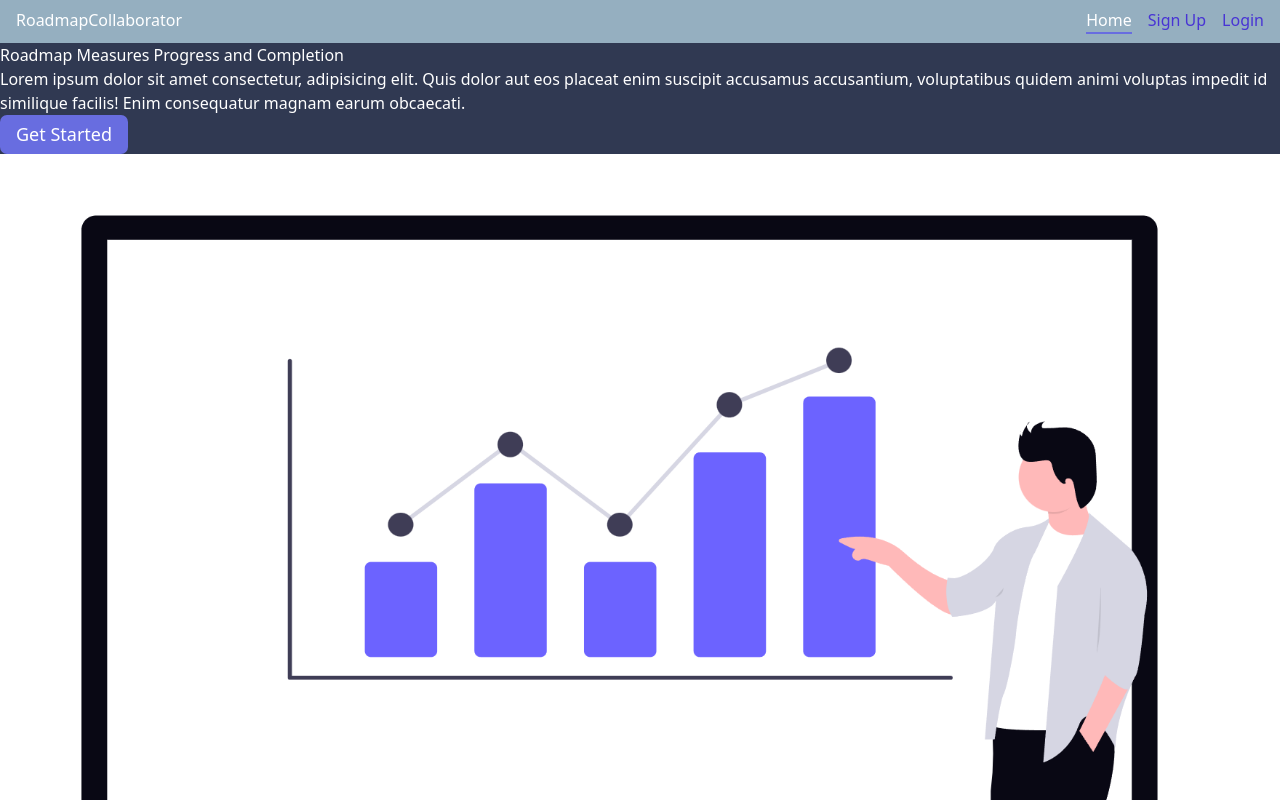
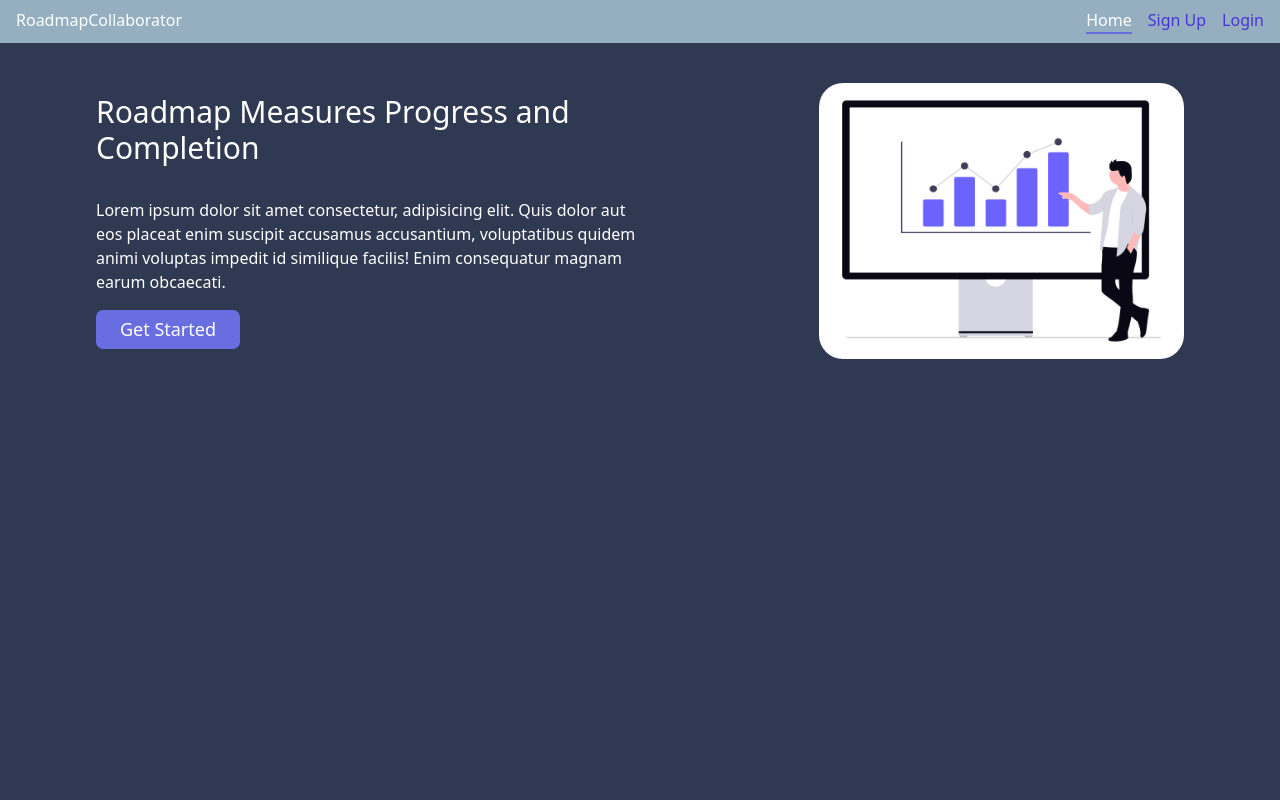
Before and after one commit to muntasir-mahmud-abdullah/Roadmap-App, a React (Vite) app in the folder frontend/: page / in a window 1280 px wide. Shown: the top 800 px of the page. Built offline with nearby package versions, Linux system fonts and the light colour scheme; no server answers.

Commit message:
milestone-1 : Basic Project completed for both frontend and backend, backend almost completed and authentication UI completed in frontend and Home page and service page basic ui created

```diff
--- a/frontend/src/pages/Banner.jsx
+++ b/frontend/src/pages/Banner.jsx
@@ -2,19 +2,19 @@ import Lottie from "lottie-react";
 import bannerImage from "../assets/banner1.png";
 const Banner = () => {
   return (
-    <div>
-      <div className="">
-        <h1>Roadmap Measures Progress and Completion</h1>
-        <p>
+    <div className="flex py-10 px-24 justify-between">
+      <div className="flex flex-col justify-center">
+        <h1 className="text-3xl mb-8">Roadmap Measures Progress and Completion</h1>
+        <p className="mb-4">
           Lorem ipsum dolor sit amet consectetur, adipisicing elit. Quis dolor
           aut eos placeat enim suscipit accusamus accusantium, voluptatibus
           quidem animi voluptas impedit id similique facilis! Enim consequatur
           magnam earum obcaecati.
         </p>
-        <button className="btn-primary"> Get Started </button>
+        <button className="btn-primary w-36"> Get Started </button>
       </div>
       <div className="">
-        <img src={bannerImage} alt="" />
+        <img className="w-2/3 ml-auto rounded-3xl" src={bannerImage} alt="" />
       </div>
     </div>
   );
--- a/frontend/src/pages/Service.jsx
+++ b/frontend/src/pages/Service.jsx
@@ -14,19 +14,23 @@ const Service = () => {
   }
 
   return (
-    <section>
-      <div className="container">
-        <h1 className="text-2xl">{services.length} Services</h1>
+    <section className=" p-10 mx-auto">
+      <div className="container text-center mb-10">
+        <h1 className="text-3xl mb-2"> Product Roadmap </h1>
+        <p>Share feedback, ideas, and vote on what we should build next.</p>
       </div>
       <div className="container grid grid-cols-3">
         {services.map((service) => {
           return (
-            <div className="card border-2 m-4 p-4" key={service._id}>
-              <h1>{service.title}</h1>
+            <div className="card rounded-2xl border-l-4 border-l-indigo-500 border-2 m-4 p-4" key={service._id}>
+              <p className="flex justify-between">
+              <span>Feature</span>
+              <span className="">{service.status}</span>
+              </p>
+              <h1 className="text-xl mb-2">{service.title}</h1>
               <p>{service.description}</p>
-              <p>{service.category}</p>
-              <p>{service.status}</p>
-              <p>{service.upvoteCount}</p>
+              <p>Category: {service.category}</p>
+              <p>Upvotes: {service.upvotesCount}</p>
             </div>
           );
         })}
```
